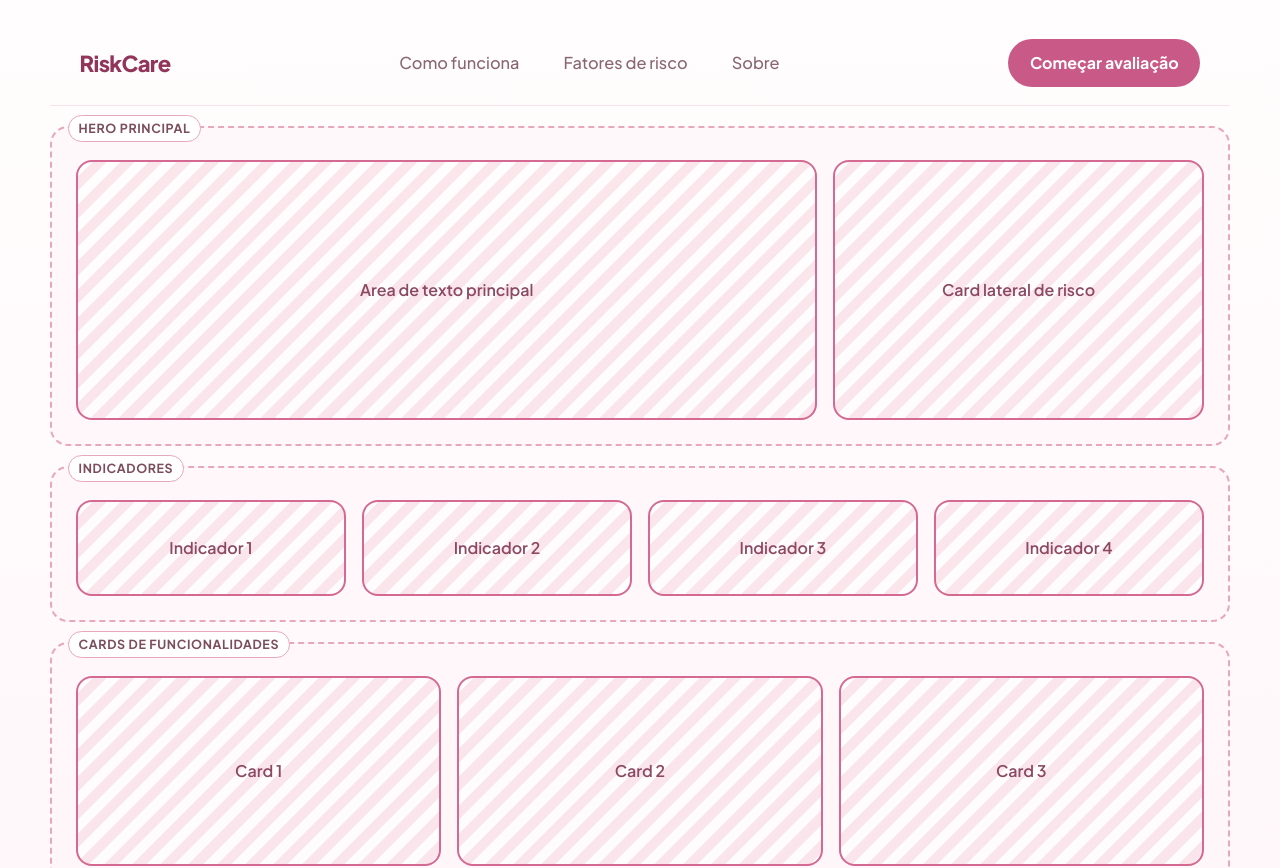
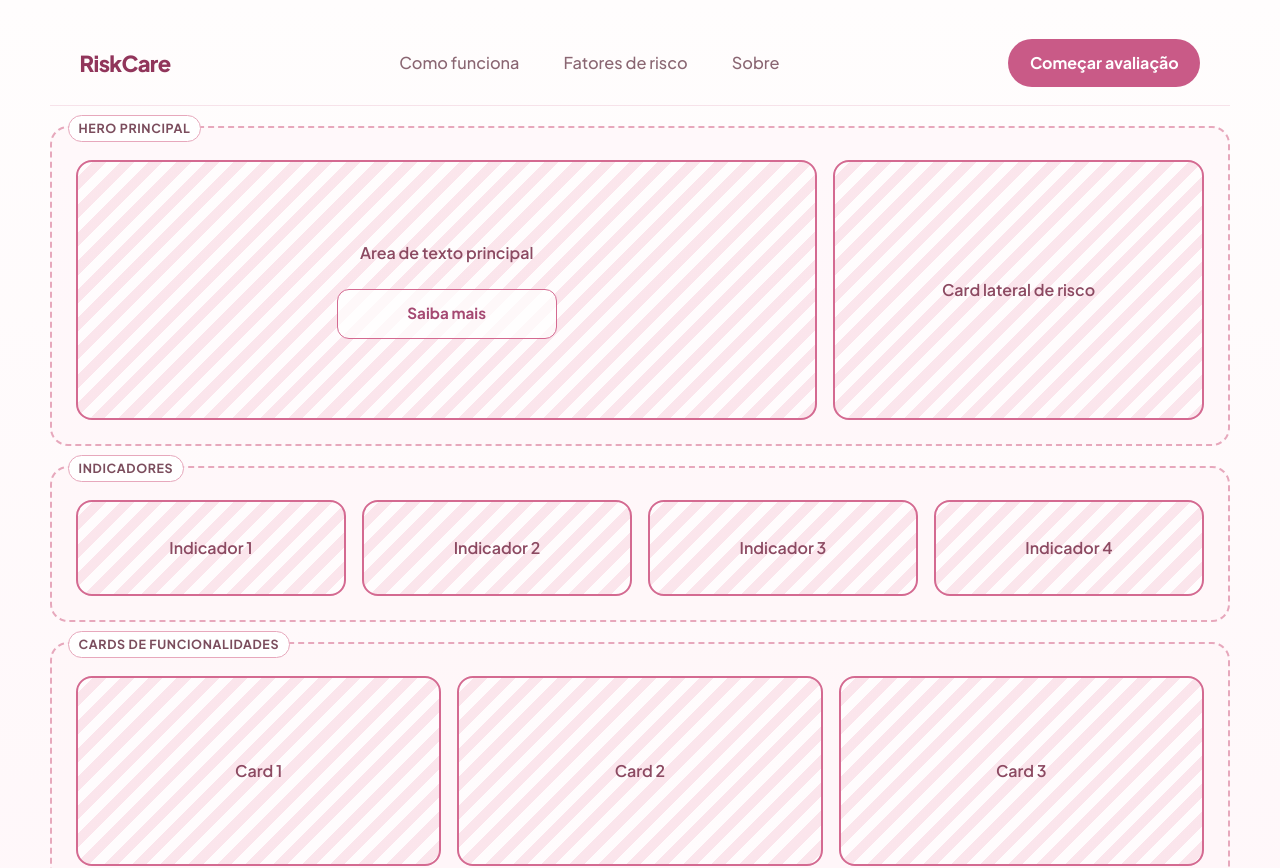
Before and after one commit to CaioRenatoDot/IHCTrabalhoMarcosUP1, a React (Vite) app: page / in a window 1280 px wide. Shown: the top 868 px of the page. Built offline with nearby package versions, Linux system fonts and the light colour scheme.

Commit message:
feat: criação do botão de saiba mais

```diff
--- /dev/null
+++ b/src/components/SaibaMaisButton.jsx
@@ -0,0 +1,9 @@
+function SaibaMaisButton() {
+  return (
+    <a className="hero-copy__secondary" href="#saiba-mais">
+      Saiba mais
+    </a>
+  )
+}
+
+export default SaibaMaisButton
--- a/src/pages/HomePage.jsx
+++ b/src/pages/HomePage.jsx
@@ -1,4 +1,5 @@
 import Navbar from '../components/Navbar.jsx'
+import SaibaMaisButton from '../components/SaibaMaisButton.jsx'
 
 function HomePage() {
   return (
@@ -8,7 +9,14 @@
       <section className="wireframe-block hero-block">
         <div className="wireframe-label">Hero Principal</div>
         <div className="hero-grid">
-          <div className="wireframe-slot hero-copy">Area de texto principal</div>
+          <div className="wireframe-slot hero-copy">
+            <div className="hero-copy__content">
+              <div className="hero-copy__label">Area de texto principal</div>
+              <div className="hero-copy__actions">
+                <SaibaMaisButton />
+              </div>
+            </div>
+          </div>
           <div className="wireframe-slot hero-card">Card lateral de risco</div>
         </div>
       </section>
--- a/src/styles/global.css
+++ b/src/styles/global.css
@@ -151,6 +151,46 @@
   min-height: 260px;
 }
 
+.hero-copy__content {
+  display: flex;
+  flex-direction: column;
+  align-items: center;
+  gap: 1.5rem;
+  width: 100%;
+}
+
+.hero-copy__label {
+  color: #8c4a62;
+  font-weight: 600;
+}
+
+.hero-copy__actions {
+  display: flex;
+  flex-wrap: wrap;
+  justify-content: center;
+  gap: 1rem;
+  width: 100%;
+}
+
+.hero-copy__secondary {
+  display: inline-flex;
+  align-items: center;
+  justify-content: center;
+  min-height: 46px;
+  min-width: 220px;
+  padding: 0.8rem 1.2rem;
+  border-radius: 12px;
+  text-decoration: none;
+  font-size: 0.95rem;
+  font-weight: 700;
+}
+
+.hero-copy__secondary {
+  border: 1.5px solid #d46a91;
+  background: rgba(255, 255, 255, 0.72);
+  color: #a54972;
+}
+
 .hero-card {
   min-height: 260px;
 }
@@ -196,6 +236,10 @@
   .hero-card {
     min-height: 180px;
   }
+
+  .hero-copy__secondary {
+    min-width: 180px;
+  }
 }
 
 @media (max-width: 640px) {
```
